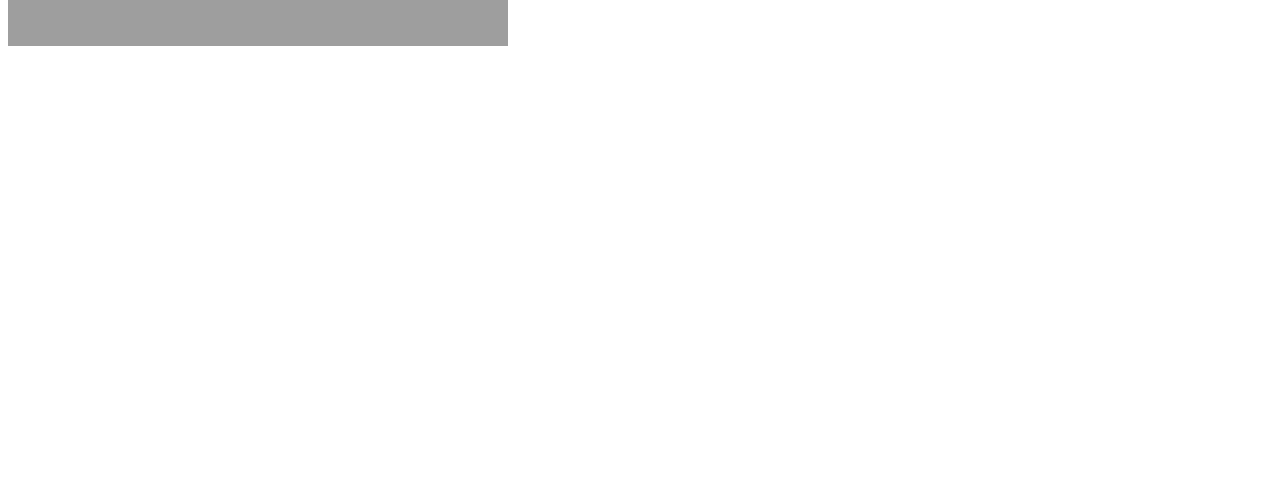
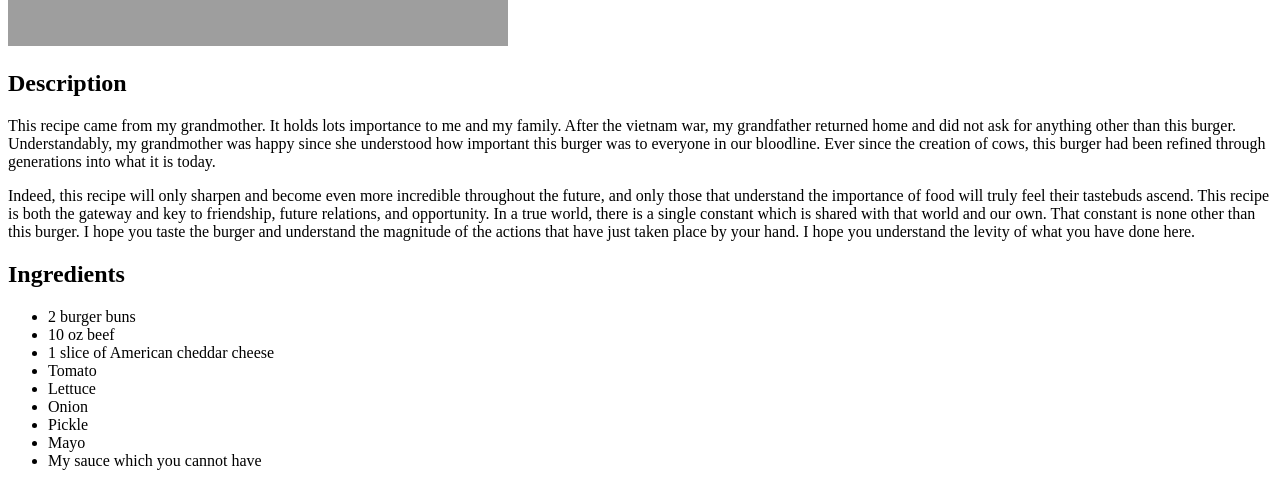
Before and after one commit to jsahota11/odin-recipes, a plain HTML site: page recipes/burger.html in a window 1280 px wide. Shown: the part 734-1217 px from the top of the page. Before the commit the page ends 800 px from the top, so only its background shows below. Drawn offline with Linux system fonts and the light colour scheme; grey boxes are pictures that could not be loaded.

Commit message:
Add a description and ingredients list to burger.html:

```diff
--- a/recipes/burger.html
+++ b/recipes/burger.html
@@ -8,5 +8,25 @@
 <body>
     <h1>Very Good Burger</h1>
     <img src="../img/burger.jpg" width="500" height="700">
+    <h2>Description</h2>
+    <p>
+        This recipe came from my grandmother. It holds lots importance to me and my family. After the vietnam war, my grandfather returned home and did not ask for anything other than this burger. Understandably, my grandmother was happy since she understood how important this burger was to everyone in our bloodline. Ever since the creation of cows, this burger had been refined through generations into what it is today.
+    </p>
+
+    <p>
+        Indeed, this recipe will only sharpen and become even more incredible throughout the future, and only those that understand the importance of food will truly feel their tastebuds ascend. This recipe is both the gateway and key to friendship, future relations, and opportunity. In a true world, there is a single constant which is shared with that world and our own. That constant is none other than this burger. I hope you taste the burger and understand the magnitude of the actions that have just taken place by your hand. I hope you understand the levity of what you have done here.
+    </p>
+    <h2>Ingredients</h2>
+    <ul>
+        <li>2 burger buns</li>
+        <li>10 oz beef</li>
+        <li>1 slice of American cheddar cheese</li>
+        <li>Tomato</li>
+        <li>Lettuce</li>
+        <li>Onion</li>
+        <li>Pickle</li>
+        <li>Mayo</li>
+        <li>My sauce which you cannot have</li>
+    </ul>
 </body>
 </html>
```
